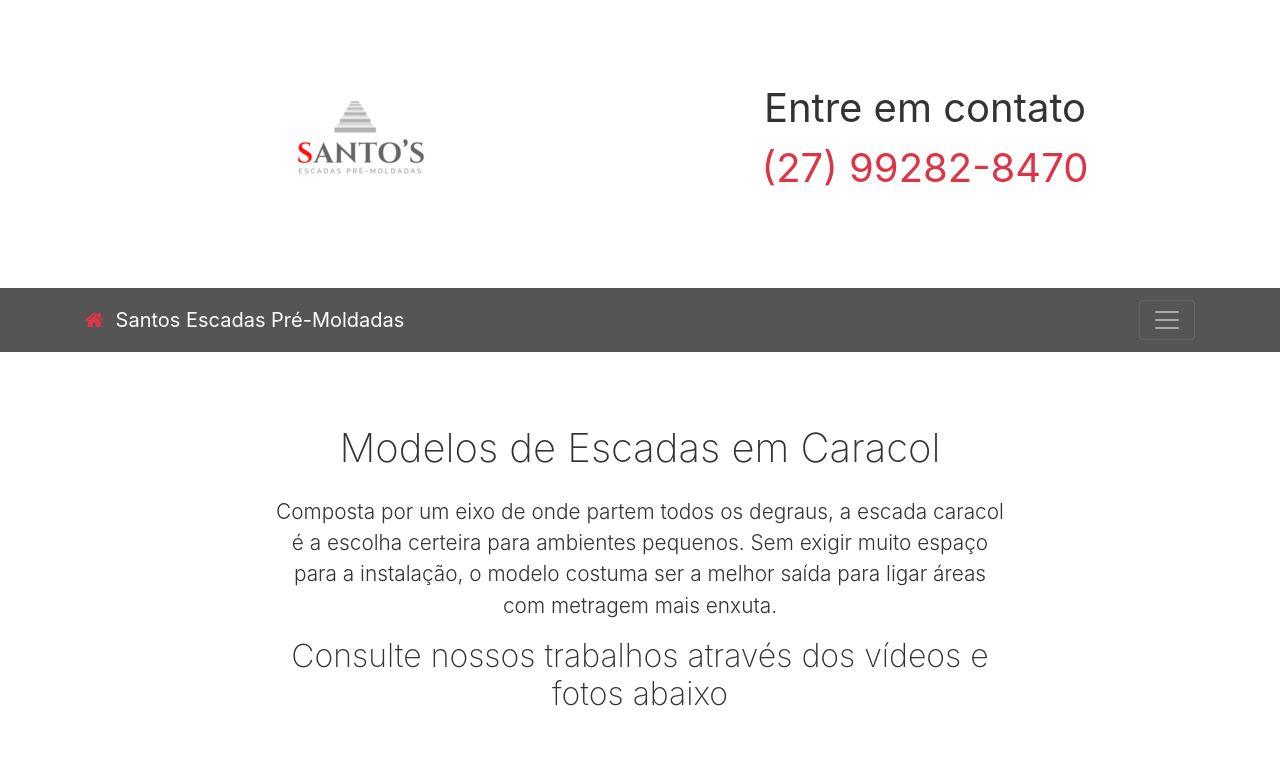
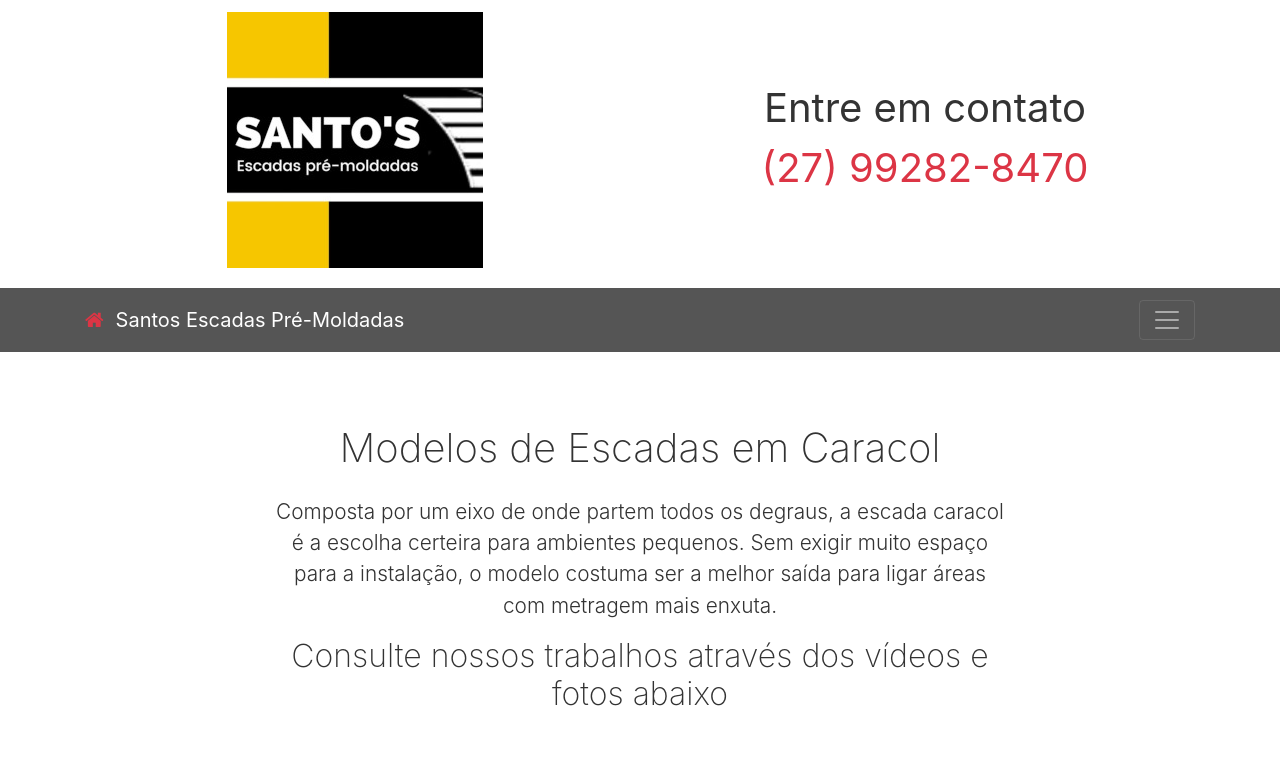
Before and after one commit to LuanAniceto/siteoff-gh-pages, a plain HTML site: page emCaracol.html in a window 1280 px wide. Shown: the top 773 px of the page. Drawn offline with nearby package versions, Linux system fonts and the light colour scheme.

Commit message:
Update Ico

```diff
--- a/emCaracol.html
+++ b/emCaracol.html
@@ -5,7 +5,7 @@
   <meta charset="utf-8">
   <meta name="viewport" content="width=device-width, initial-scale=1">
   <!-- PAGE settings -->
-  <link rel="icon" href="imagens\SANTOS-ESCADAS_ORIGINAL.ico">
+  <link rel="icon" href="imagens/novologo.jpg">
   <title>Santos - Escadas Pré-Moldadas</title>
   <meta name="description" content="Escadas Pré-Moldadas de qualidade!">
   <meta name="keywords" content="">
@@ -40,7 +40,7 @@
   <div class="py-2">
     <div class="container">
       <div class="row">
-        <div class="col-md-6"><img class="img-fluid d-block mx-auto" src="imagens/SANTOS-ESCADAS_ORIGINAL.png"></div>
+        <div class="col-md-6"><img class="img-fluid d-block mx-auto" src="imagens/novologo.jpg"></div>
         <div class="col-md-6 text-center py-5">
           <h1 style="" class="text-center"><b> Entre em contato</b><br></h1>
           <h1 style="" class="text-center text-danger"> <b>(27) 99282-8470</b></h1>
```
Also changed, not shown: emL.html (+2 -2 lines), emReta.html (+2 -2 lines).
